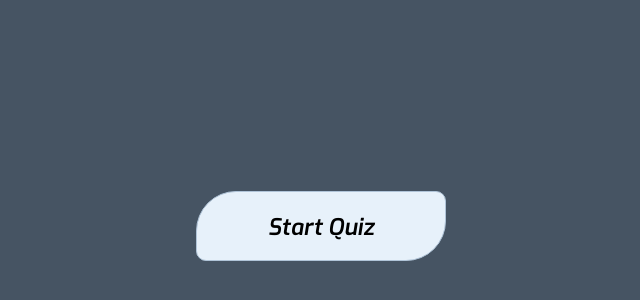
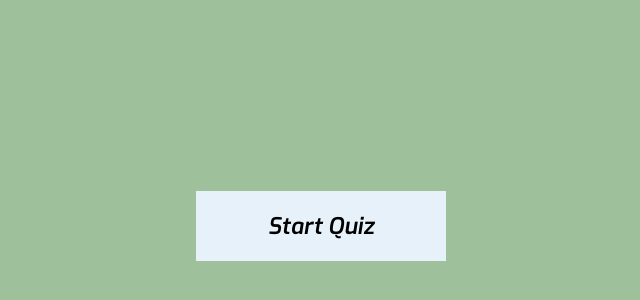
Before and after one commit to bonface221/Quiz_board, a plain HTML site: page index.html in a window 1280 px wide. Shown: the part 174-474 px from the top of the page, without its empty margins (319-959 px from the left). Drawn offline with Linux system fonts and the light colour scheme.

Commit message:
Style: body styling- optimized styling the background

```diff
--- a/index.css
+++ b/index.css
@@ -9,7 +9,7 @@ body {
     display: grid;
     place-items: center;
     height: 100vh;
-    background: #465463;
+    background: #9ec09b;
 }
 
 #container {
@@ -27,9 +27,6 @@ body {
     color: #000;
     font-size: 23px;
     font-weight: 700;
-    border-radius: 40px 10px;
-    border: 1px solid #b0c4d8;
-    cursor: pointer;
 /*    display: none;*/
 }
 
```
